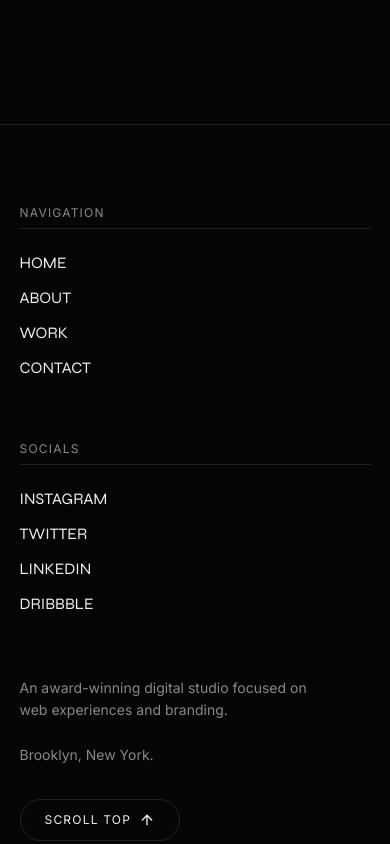
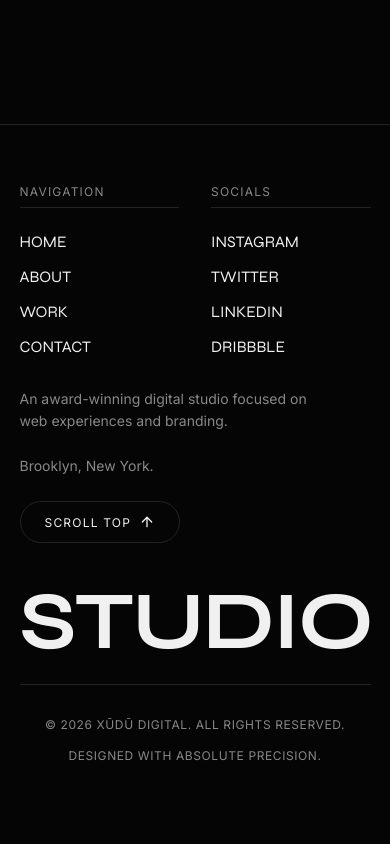
Before and after one commit to dilshandevxx/xudo-labs, a Next.js app: page /services in a window 390 px wide. Shown: the part 8060-8904 px from the top of the page. After the commit the page ends 8855 px from the top, so only its background shows below. Built offline with nearby package versions, Linux system fonts and the light colour scheme.

Commit message:
first commit

```diff
--- a/src/components/Footer.module.css
+++ b/src/components/Footer.module.css
@@ -1,20 +1,27 @@
 .footer {
-  padding: clamp(5rem, 15vw, 10rem) var(--container-padding) 2rem;
+  padding: clamp(3rem, 15vw, 10rem) var(--container-padding) 2rem;
   display: flex;
   flex-direction: column;
-  gap: 8rem;
+  gap: 3rem;
   overflow: hidden;
+}
+
+@media (min-width: 768px) {
+  .footer {
+    gap: 8rem;
+  }
 }
 
 .top {
   display: grid;
-  grid-template-columns: 1fr;
-  gap: 4rem;
+  grid-template-columns: 1fr 1fr; /* Nav and Socials side-by-side */
+  gap: 2rem;
 }
 
 @media (min-width: 768px) {
   .top {
     grid-template-columns: 1fr 1fr 2fr;
+    gap: 4rem;
   }
 }
 
@@ -57,14 +64,16 @@
 .metaColumn {
   display: flex;
   flex-direction: column;
-  gap: 2rem;
+  gap: 1.5rem;
   align-items: flex-start;
+  grid-column: 1 / -1; /* Match full width underneath */
 }
 
 @media (min-width: 768px) {
   .metaColumn {
     align-items: flex-end;
     text-align: right;
+    grid-column: auto; /* Fallback to natural slotting */
   }
 }
 
```
